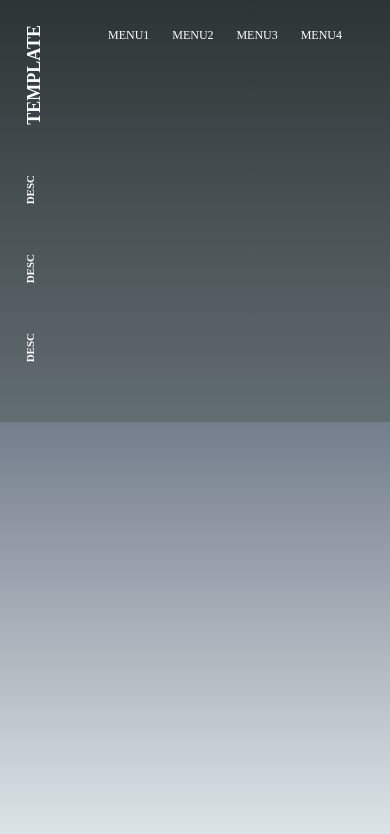
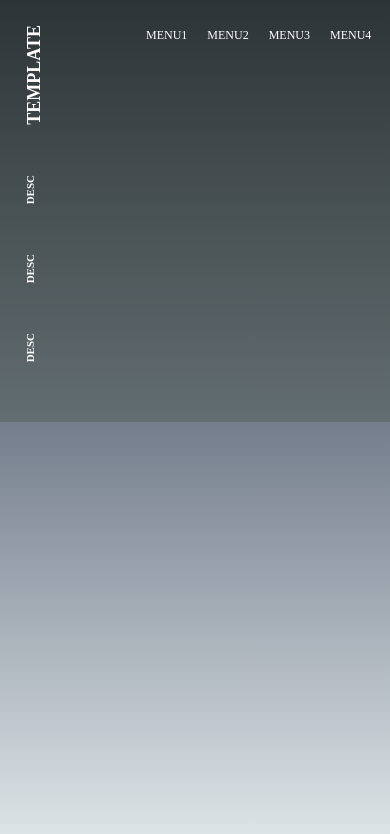
Before and after one commit to riosee2415/4leaf-homepage-template, a React app in the folder SAMPLE-2/: page / in a window 390 px wide. Built offline with nearby package versions, Linux system fonts and the light colour scheme.

Commit message:
create sample3

```diff
--- a/SAMPLE-2/src/components/App.js
+++ b/SAMPLE-2/src/components/App.js
@@ -1,4 +1,5 @@
 import React from "react";
+import MenuBar from "./MenuBar";
 
 class App extends React.Component {
   render() {
@@ -11,14 +12,9 @@ class App extends React.Component {
             <div className="ma1__desc">DESC</div>
             <div className="ma1__desc">DESC</div>
           </div>
+          <MenuBar />
+        </div>
 
-          <div className="ma1__menu">
-            <div>MENU1</div>
-            <div>MENU2</div>
-            <div>MENU3</div>
-            <div>MENU4</div>
-          </div>
-        </div>
         <div className="mainArea__col-2"></div>
       </div>
     );
--- /dev/null
+++ b/SAMPLE-2/src/components/MenuBar.js
@@ -0,0 +1,16 @@
+import React from "react";
+
+class MenuBar extends React.Component {
+  render() {
+    return (
+      <div className="ma1__menu">
+        <div>MENU1</div>
+        <div>MENU2</div>
+        <div>MENU3</div>
+        <div>MENU4</div>
+      </div>
+    );
+  }
+}
+
+export default MenuBar;
--- /dev/null
+++ b/SAMPLE-2/src/style/menuBar.css
@@ -0,0 +1,17 @@
+.ma1__menu {
+  margin: 10px 0px;
+  width: 60%;
+  height: 50px;
+
+  display: flex;
+  flex-direction: row;
+  align-items: center;
+  justify-content: space-between;
+  color: #fff;
+  font-size: 12px;
+}
+
+.ma1__menu div {
+  padding: 5px 10px;
+  cursor: pointer;
+}
--- a/SAMPLE-2/src/style/styles.css
+++ b/SAMPLE-2/src/style/styles.css
@@ -1,5 +1,6 @@
 @charset "utf-8";
 @import "./reset.css";
+@import "./menuBar.css";
 
 body {
   width: 100%;
@@ -53,19 +54,6 @@ body {
   margin-top: 100px;
 }
 
-.ma1__menu {
-  margin: 10px 0px;
-  width: 60%;
-  height: 50px;
-
-  display: flex;
-  flex-direction: row;
-  align-items: center;
-  justify-content: space-between;
-  color: #fff;
-  font-size: 12px;
-}
-
 @media (max-width: 425px) {
   .mainArea {
     flex-direction: column;
@@ -97,4 +85,10 @@ body {
     font-size: 11px;
     margin-top: 20px;
   }
+
+  .ma1__menu {
+    position: absolute;
+    margin-right: 20px;
+    right: 0;
+  }
 }
```
Also changed, not shown: SAMPLE-3/package.json (added, +29 -0 lines), SAMPLE-3/public/index.html (added, +13 -0 lines), 2 other files.
